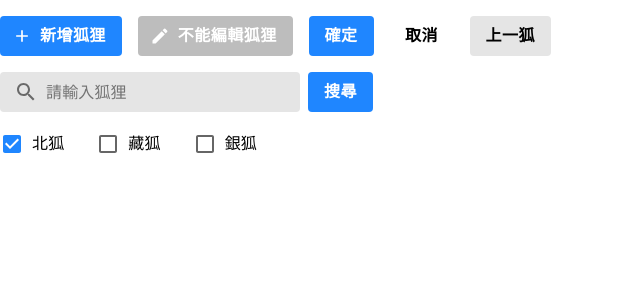
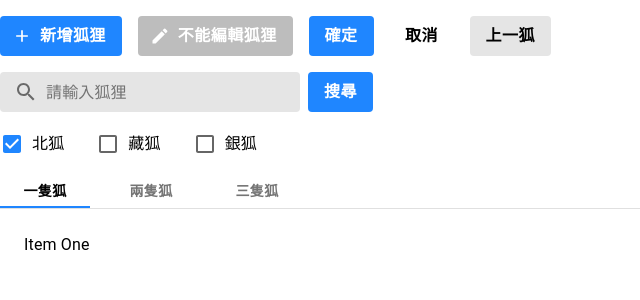
Before and after one commit to tzynwang/react-mui, a React (Create React App) app: page / in a window 1280 px wide. Shown: the top 300 px of the page, without its empty margins (0-640 px from the left). Built offline with nearby package versions, Linux system fonts and the light colour scheme.

Commit message:
[feat] Implement customized mui tabs

```diff
--- /dev/null
+++ b/src/components/common/Tabs/index.tsx
@@ -0,0 +1,72 @@
+import React from 'react'
+
+import Tabs from '@mui/material/Tabs'
+import Tab from '@mui/material/Tab'
+import Typography from '@mui/material/Typography'
+import Box from '@mui/material/Box';
+
+interface TabPanelProps {
+  children?: React.ReactNode
+  index: number
+  value: number
+}
+
+function TabPanel(props: TabPanelProps) {
+  const { children, value, index, ...other } = props
+
+  return (
+    <div
+      role="tabpanel"
+      hidden={value !== index}
+      id={`simple-tabpanel-${index}`}
+      aria-labelledby={`simple-tab-${index}`}
+      {...other}
+    >
+      {value === index && (
+        <Box sx={{ p: 3 }}>
+          <Typography>{children}</Typography>
+        </Box>
+      )}
+    </div>
+  )
+}
+
+function a11yProps(index: number) {
+  return {
+    id: `simple-tab-${index}`,
+    'aria-controls': `simple-tabpanel-${index}`
+  }
+}
+
+export default function TabsGroup() {
+  const [value, setValue] = React.useState(0)
+
+  const handleChange = (e: React.SyntheticEvent, newValue: number) => {
+    setValue(newValue)
+  }
+
+  return (
+    <Box sx={{ width: '100%' }}>
+      <Box sx={{ borderBottom: 1, borderColor: 'divider' }}>
+        <Tabs
+          value={value}
+          onChange={handleChange}
+          aria-label="basic tabs example"
+        >
+          <Tab label="一隻狐" {...a11yProps(0)} />
+          <Tab label="兩隻狐" {...a11yProps(1)} />
+          <Tab label="三隻狐" {...a11yProps(2)} />
+        </Tabs>
+      </Box>
+      <TabPanel value={value} index={0}>
+        Item One
+      </TabPanel>
+      <TabPanel value={value} index={1}>
+        Item Two
+      </TabPanel>
+      <TabPanel value={value} index={2}>
+        Item Three
+      </TabPanel>
+    </Box>
+  )
+}
--- a/src/components/pages/App.tsx
+++ b/src/components/pages/App.tsx
@@ -3,6 +3,7 @@ import React from 'react'
 import ButtonDemo from './../common/Button'
 import InputDemo from './../common/Input'
 import CheckBoxDemo from './../common/CheckBox'
+import TabsGroup from './../common/Tabs'
 
 import Stack from '@mui/material/Stack'
 
@@ -22,6 +23,7 @@ function App(): React.ReactElement {
       <Stack direction="row" sx={{ margin: '1rem 0' }}>
         <CheckBoxDemo />
       </Stack>
+      <TabsGroup />
     </div>
   )
 }
--- /dev/null
+++ b/src/themes/Tabs/index.ts
@@ -0,0 +1,32 @@
+const TabsTheme = {
+  components: {
+    MuiTabs: {
+      styleOverrides: {
+        root: {
+          minHeight: '32px'
+        }
+      }
+    },
+    MuiTab: {
+      styleOverrides: {
+        root: {
+          minHeight: '32px',
+          padding: '6px 8px',
+          fontSize: '14px',
+          fontWeight: 'bold',
+          '&.Mui-selected': {
+            color: '#000'
+          },
+          '&:not(.Mui-selected)': {
+            color: '#747474'
+          },
+          '&:not(:first-child)': {
+            marginLeft: '16px'
+          }
+        }
+      }
+    }
+  }
+}
+
+export default TabsTheme
--- a/src/themes/index.ts
+++ b/src/themes/index.ts
@@ -3,12 +3,14 @@ import { createTheme } from '@mui/material/styles'
 import ButtonTheme from './Button'
 import CheckBoxTheme from './CheckBox'
 import CustomizedPalette from './Palette'
+import TabsTheme from './Tabs'
 import TextFieldTheme from './TextField'
 
 const customizedTheme = createTheme(
   ButtonTheme,
   CheckBoxTheme,
   CustomizedPalette,
+  TabsTheme,
   TextFieldTheme
 )
 
```
